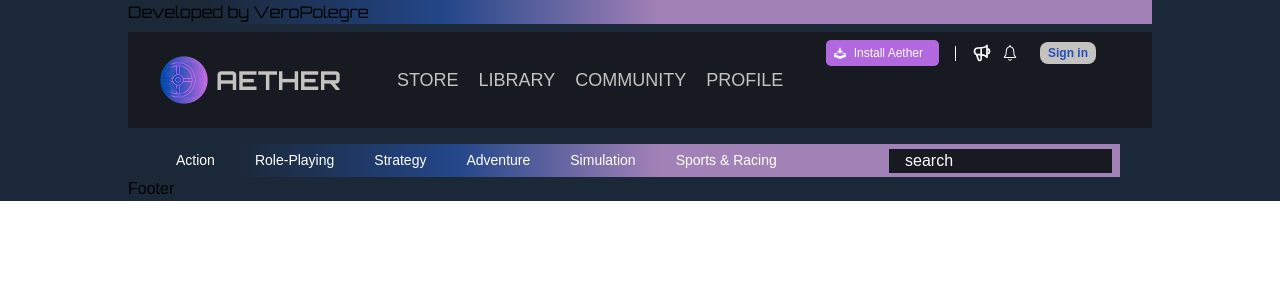
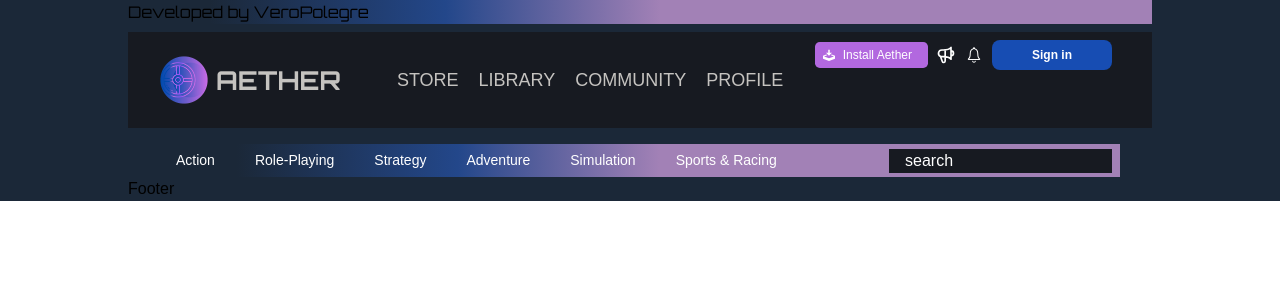
Before and after one commit to VeroPolegre/Aether-E-Commerce_React_Project, a React (Vite) app: page / in a window 1280 px wide. Shown: the top 300 px of the page. Built offline with nearby package versions, Linux system fonts and the light colour scheme.

Commit message:
navbar sign in button

```diff
--- a/src/components/Navbar/Navbar.jsx
+++ b/src/components/Navbar/Navbar.jsx
@@ -46,18 +46,17 @@ const Navbar = () => {
           </ul>
         </div>
         {/* Right top */}
-        <div className="absolute text-white  right-10 top-0 text-[12px] lg:flex  items-center mt-2 hidden">
+        <div className="absolute text-white right-10 top-0 text-[12px] lg:flex  items-center mt-2 hidden">
           <div className="flex items-center bg-[#b268df] px-2 py-1 rounded-[0.3rem]">
             <ImDownload className="mr-2" />
-            <p className="mr-2 ">Install Aether</p>
+            <p className="mr-2">Install Aether</p>
           </div>
-          <div className="h-[15px] w-[1px] bg-white mx-4"></div>
-          <HiOutlineSpeakerphone className="w-5 h-5 mr-2" />
+          <HiOutlineSpeakerphone className="w-5 h-5 ml-2 mr-2" />
           <div className="flex items-center">
-            <IoIosNotificationsOutline className="w-5 h-5 mr-1" />
+            <IoIosNotificationsOutline className="w-5 h-5" />
           </div>
-          <div className=" ml-4 mr-4 bg-[#c5c3c0] hover:bg-inherit px-2 py-[2px] rounded-[0.5rem] group duration-100 ease-out">
-            <p className="text-[#2750b8] font-semibold group-hover:text-white duration-100 ease-out">
+          <div className="ml-2 bg-[#174db3] hover:bg-inherit px-10 py-[6px] rounded-[0.5rem] group duration-100 ease-out">
+            <p className="text-white font-bold group-hover:text-[#b268df]">
               Sign in
             </p>
           </div>
```
